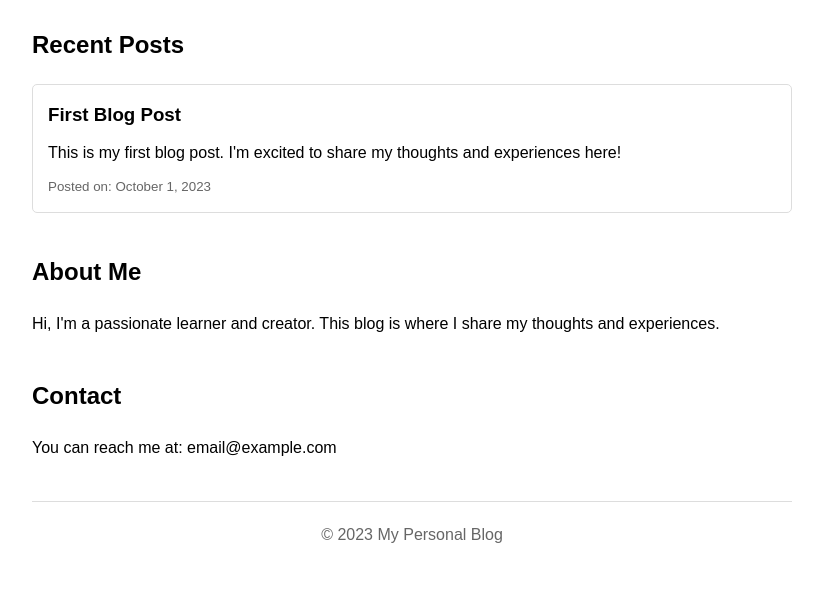
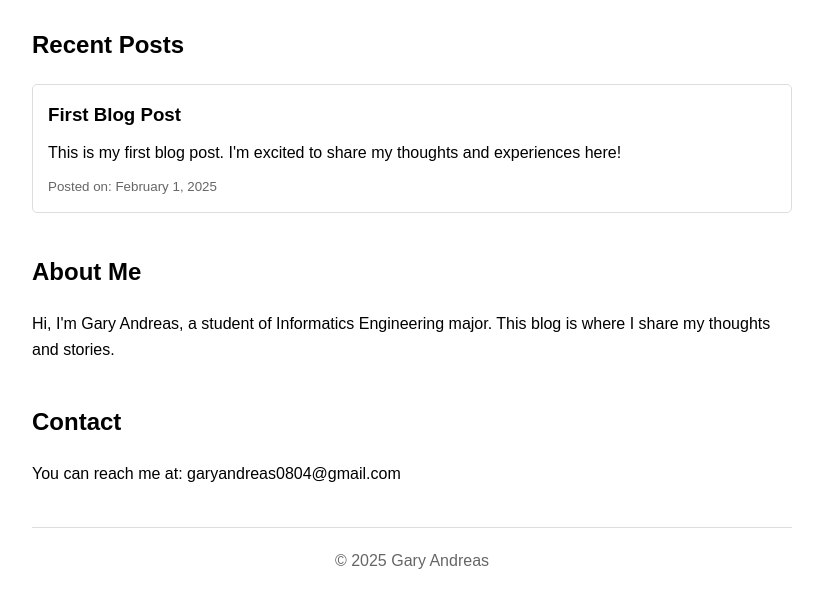
Before and after one commit to garyandreas/garyandreas.github.io, a plain HTML site: page index.html in a window 1280 px wide. Shown: the part 131-738 px from the top of the page, without its empty margins (228-1051 px from the left). Drawn offline with Linux system fonts and the light colour scheme.

Commit message:
Update index.html

```diff
--- a/index.html
+++ b/index.html
@@ -24,23 +24,23 @@
             <article>
                 <h3>First Blog Post</h3>
                 <p>This is my first blog post. I'm excited to share my thoughts and experiences here!</p>
-                <small>Posted on: October 1, 2023</small>
+                <small>Posted on: February 1, 2025</small>
             </article>
         </section>
 
         <section id="about">
             <h2>About Me</h2>
-            <p>Hi, I'm a passionate learner and creator. This blog is where I share my thoughts and experiences.</p>
+            <p>Hi, I'm Gary Andreas, a student of Informatics Engineering major. This blog is where I share my thoughts and stories.</p>
         </section>
 
         <section id="contact">
             <h2>Contact</h2>
-            <p>You can reach me at: email@example.com</p>
+            <p>You can reach me at: garyandreas0804@gmail.com</p>
         </section>
     </main>
 
     <footer>
-        <p>&copy; 2023 My Personal Blog</p>
+        <p>&copy; 2025 Gary Andreas</p>
     </footer>
 </body>
 </html>
```
